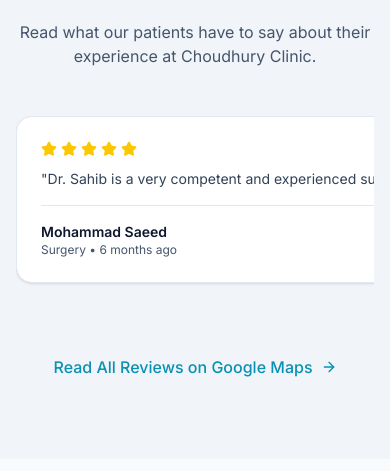
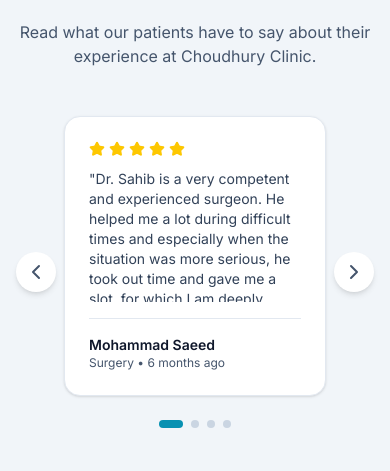
Before and after one commit to zuraizyousaf01/Chaudhary-Clinic, a Next.js app: page / in a window 390 px wide. Shown: the part 6688-7159 px from the top of the page. Built offline with nearby package versions, Linux system fonts and the light colour scheme.

Commit message:
feat: implement home page landing interface and review carousel component

```diff
--- a/src/app/page.tsx
+++ b/src/app/page.tsx
@@ -2,6 +2,7 @@
 import Link from "next/link";
 import { Phone, Calendar, ArrowRight, Star, MapPin, Award, GraduationCap, Stethoscope, CheckCircle2, Clock, Activity, HeartPulse } from "lucide-react";
 import reviews from "../../public/data/reviews.json";
+import { ReviewCarousel } from "@/components/ui/ReviewCarousel";
 import { FadeIn } from "@/components/ui/animations/FadeIn";
 import { SlideUp } from "@/components/ui/animations/SlideUp";
 import { StaggerContainer, StaggerItem } from "@/components/ui/animations/StaggerContainer";
@@ -364,23 +365,8 @@
               Read what our patients have to say about their experience at Choudhury Clinic.
             </p>
           </SlideUp>
-          <StaggerContainer className="flex overflow-x-auto pb-8 snap-x snap-mandatory gap-6 md:grid md:grid-cols-2 lg:grid-cols-4 md:overflow-visible md:snap-none md:pb-0 max-w-7xl mx-auto mb-10 [scrollbar-width:none] [&::-webkit-scrollbar]:hidden">
-            {reviews.map((review) => (
-              <StaggerItem key={review.id} className="min-w-[85vw] sm:min-w-[350px] md:min-w-0 flex-shrink-0 snap-center md:snap-align-none h-full">
-                <div className="bg-white p-6 rounded-2xl shadow-sm border border-slate-200 flex flex-col h-full hover:shadow-md transition-shadow">
-                  <div className="flex items-center gap-1 mb-3 text-yellow-400">
-                    {[...Array(review.rating)].map((_, i) => (
-                      <Star key={i} className="h-4 w-4 fill-current" />
-                    ))}
-                  </div>
-                  <p className="text-slate-700 text-sm mb-4 max-h-32 overflow-y-auto pr-2 flex-grow">"{review.reviewText}"</p>
-                  <div className="mt-auto border-t border-slate-200 pt-4">
-                    <p className="font-semibold text-slate-900 text-sm">{review.patientName}</p>
-                    <p className="text-xs text-slate-600">{review.visitReason} • {review.relativeTime}</p>
-                  </div>
-                </div>
-              </StaggerItem>
-            ))}
+          <StaggerContainer className="max-w-7xl mx-auto mb-10">
+            <ReviewCarousel reviews={reviews} />
           </StaggerContainer>
           <div className="text-center">
             <a
--- /dev/null
+++ b/src/components/ui/ReviewCarousel.tsx
@@ -0,0 +1,93 @@
+"use client";
+
+import { useState } from "react";
+import { Star, ChevronLeft, ChevronRight } from "lucide-react";
+import { StaggerItem } from "@/components/ui/animations/StaggerContainer";
+
+interface Review {
+  id: string | number;
+  rating: number;
+  reviewText: string;
+  patientName: string;
+  visitReason: string;
+  relativeTime: string;
+}
+
+export function ReviewCarousel({ reviews }: { reviews: Review[] }) {
+  const [currentIndex, setCurrentIndex] = useState(0);
+
+  const handlePrevious = () => {
+    setCurrentIndex((prev) => (prev === 0 ? reviews.length - 1 : prev - 1));
+  };
+
+  const handleNext = () => {
+    setCurrentIndex((prev) => (prev === reviews.length - 1 ? 0 : prev + 1));
+  };
+
+  return (
+    <>
+      {/* Desktop View: Grid */}
+      <div className="hidden md:grid md:grid-cols-2 lg:grid-cols-4 gap-6">
+        {reviews.map((review) => (
+          <StaggerItem key={review.id} className="h-full">
+            <ReviewCard review={review} />
+          </StaggerItem>
+        ))}
+      </div>
+
+      {/* Mobile View: Carousel */}
+      <div className="md:hidden relative px-12">
+        <button
+          onClick={handlePrevious}
+          className="absolute left-0 top-1/2 -translate-y-1/2 p-2 rounded-full bg-white shadow-md text-slate-600 hover:text-primary transition-colors focus:outline-none"
+          aria-label="Previous review"
+        >
+          <ChevronLeft className="w-6 h-6" />
+        </button>
+
+        <div className="w-full">
+           <ReviewCard review={reviews[currentIndex]} />
+        </div>
+
+        <button
+          onClick={handleNext}
+          className="absolute right-0 top-1/2 -translate-y-1/2 p-2 rounded-full bg-white shadow-md text-slate-600 hover:text-primary transition-colors focus:outline-none"
+          aria-label="Next review"
+        >
+          <ChevronRight className="w-6 h-6" />
+        </button>
+
+        {/* Indicators */}
+        <div className="flex justify-center gap-2 mt-6">
+          {reviews.map((_, idx) => (
+            <button
+              key={idx}
+              onClick={() => setCurrentIndex(idx)}
+              className={`h-2 rounded-full transition-all duration-300 ${
+                idx === currentIndex ? 'w-6 bg-primary' : 'w-2 bg-slate-300'
+              }`}
+              aria-label={`Go to review ${idx + 1}`}
+            />
+          ))}
+        </div>
+      </div>
+    </>
+  );
+}
+
+function ReviewCard({ review }: { review: Review }) {
+  return (
+    <div className="bg-white p-6 rounded-2xl shadow-sm border border-slate-200 flex flex-col h-[280px] hover:shadow-md transition-shadow">
+      <div className="flex items-center gap-1 mb-3 text-yellow-400">
+        {[...Array(review.rating)].map((_, i) => (
+          <Star key={i} className="h-4 w-4 fill-current" />
+        ))}
+      </div>
+      <p className="text-slate-700 text-sm mb-4 overflow-y-auto pr-2 flex-grow">"{review.reviewText}"</p>
+      <div className="mt-auto border-t border-slate-200 pt-4 shrink-0">
+        <p className="font-semibold text-slate-900 text-sm">{review.patientName}</p>
+        <p className="text-xs text-slate-600">{review.visitReason} • {review.relativeTime}</p>
+      </div>
+    </div>
+  );
+}
```
